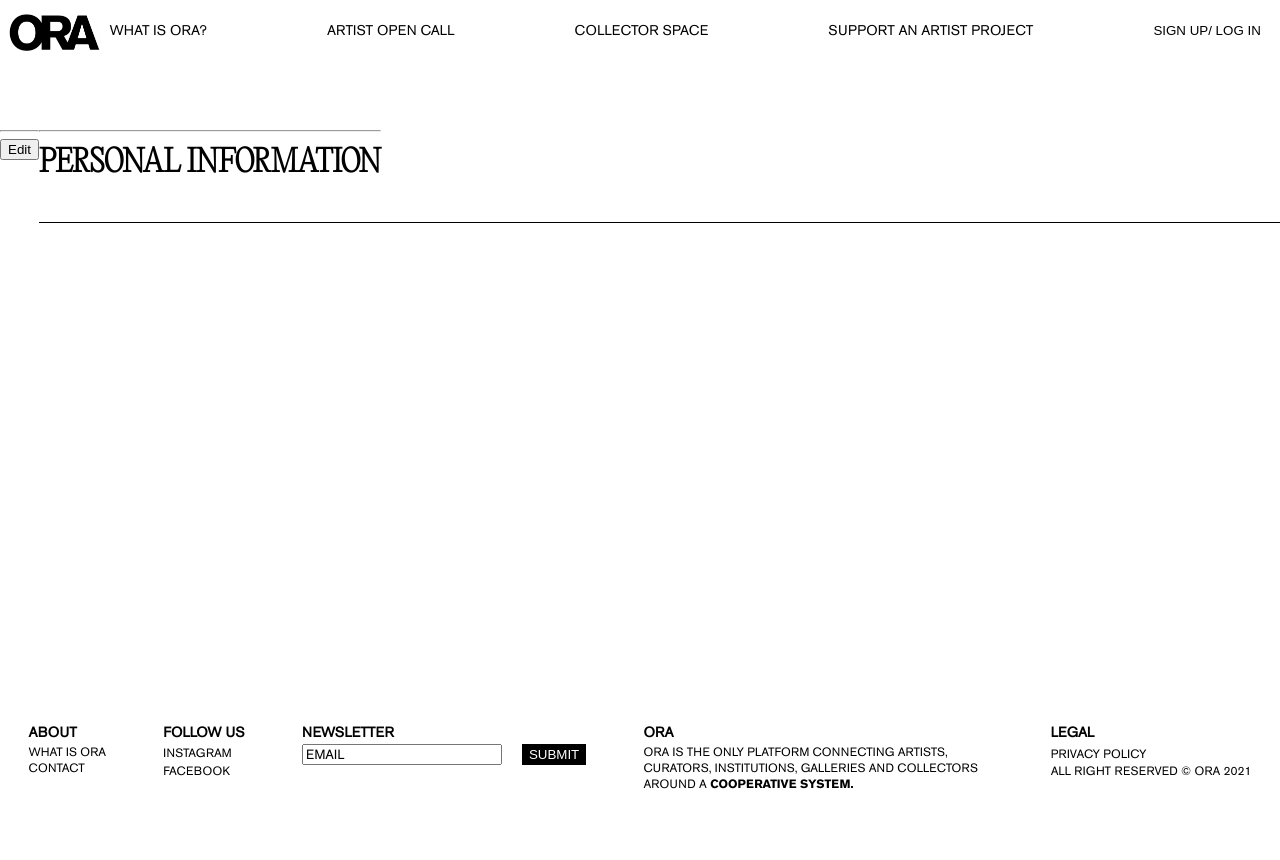
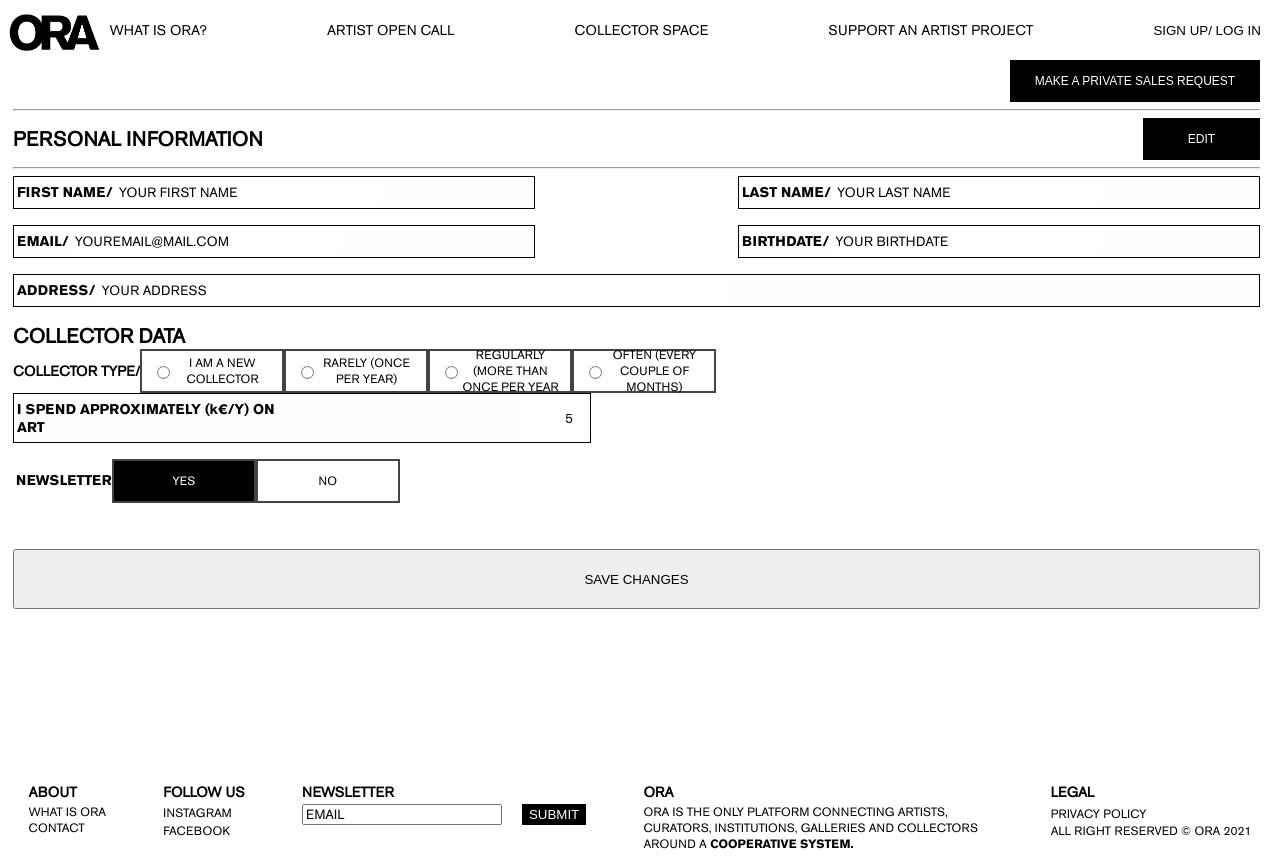
Before and after one commit to ORA-Arts/ora-prototype, a React (Create React App) app in the folder client/: page /collector/profile in a window 1280 px wide. Before the commit the page ends 800 px from the top, so only its background shows below. Built offline with nearby package versions, Linux system fonts and the light colour scheme; no server answers.

Commit message:
front end back end broken

```diff
--- a/client/src/App.css
+++ b/client/src/App.css
@@ -10,6 +10,10 @@
 
 html a{
   text-decoration: none;
+}
+
+::placeholder {
+  color: #C4C4C4;
 }
 
 /* .App {
--- a/client/src/App.js
+++ b/client/src/App.js
@@ -63,6 +63,9 @@ export default class App extends Component {
     this.fetchGalleryName().then(galleryName => {
       this.setState({ galleryName: galleryName });
     });
+    this.fetchCollectorName().then(collectorName => {
+      this.setState({ collectorName: collectorName });
+    });
     // console.log(currentUser);
     // this.setState({user: currentUser});
   }
--- a/client/src/api/service.js
+++ b/client/src/api/service.js
@@ -90,6 +90,8 @@ export const fetchArtworkById = async (artworkId) => {
     return res.data;
 };
 
+
+//collector profile
 export const fetchCollector = async () => {
     const res = await axios.get('/api/collector/profile');
     return res.data;
--- a/client/src/components/ArtistProfile/ArtistProfile.css
+++ b/client/src/components/ArtistProfile/ArtistProfile.css
@@ -180,8 +180,7 @@
  #ck-button input:checked + span {
      background-color:black;
      color:#fff;
-
- }
+}
 
  .myArtists .btn-image {
      margin-left: 16px;
--- a/client/src/components/CollectorProfile/CollectorProfile.css
+++ b/client/src/components/CollectorProfile/CollectorProfile.css
@@ -0,0 +1,114 @@
+
+#collectorProfile {
+  margin-left:13px;
+  margin-right: 20px;
+}
+
+.collectorHeader .btnPrivate {
+  width: 250px;
+  color: white;
+  font-size: 12px;
+  font-weight: 400;
+  padding: 12px;
+  cursor: pointer;
+  background-color: black;
+  border: 2px solid black;
+  text-transform: uppercase;
+}
+
+.collectorHeader .btnPrivate:hover {
+  color: black;
+  background-color: white;
+}
+
+.collector-name {
+  width: 100%;
+  display: flex;
+  justify-content: space-between;
+
+}
+
+
+.personalInformation h1{
+  margin: 0;
+  font-family: 'akzidenz-grotesk_proregular';
+  font-size: 20px;
+}
+
+
+.personalInformation .btn-edit {
+  width: 117px;
+  color: white;
+  font-size: 12px;
+  font-weight: 400;
+  padding: 12px;
+  cursor: pointer;
+  background-color: black;
+  border: 2px solid black;
+  text-transform: uppercase;
+}
+
+.personalInformation .btn-edit:hover {
+  color: black;
+  background-color: white;
+}
+
+.personalInformation {
+  width: 100%;
+  display: flex;
+  justify-content: space-between;
+  align-items: center;
+}
+
+.collectorType{
+  display: flex;
+  justify-content: space-evenly;
+  align-items: center;
+}
+
+.budget {
+  display: flex;
+  justify-content: space-between;
+  width: 45vw;
+}
+
+.budget input {
+  text-align: end;
+  width: 5vw;
+}
+
+
+
+.behaviourCheck  label {
+  display: inline-flex;
+  justify-content: center;
+  align-items: center;
+  text-align:center;
+  background-color:white;
+  padding: 5px 10px;
+  font-size: 12px;
+  border: 2px solid #444;
+  width: 120px;
+  height: 30px;
+}
+
+input:-webkit-autofill,
+input:-webkit-autofill:hover,
+input:-webkit-autofill:focus,
+input:-webkit-autofill:active {
+    transition: background-color 5000s ease-in-out 0s;
+}
+
+.behaviourCheck input[type="radio"]:checked {
+  background-color:black;
+  color: white;
+}
+
+.behaviourCheck  input[type="radio"]:focus {
+  border: 2px solid black;
+}
+
+.behaviourCheck  label:hover {
+  background-color:black;
+  color: white;
+}
--- a/client/src/components/CollectorProfile/CollectorProfile.js
+++ b/client/src/components/CollectorProfile/CollectorProfile.js
@@ -1,51 +1,275 @@
-import React, {useState, useEffect} from "react";
-import './CollectorProfile.css';
-import {fetchCollector, addNewCollector, editCollector} from '../../api/service'
+import React, { useState, useEffect } from "react";
+import "./CollectorProfile.css";
+import { fetchCollector, addNewCollector, editCollector } from "../../api/service";
 
-
-
-const CollectorProfile =(props) => {
+const CollectorProfile = (props) => {
   const initialState = {
-    firstName: '',
-    lastName: '',
-    email: '',
-    birthdate: '',
-    address: '',
-    behaviour : '',
-    budget: '',
-    newsletter: ''
+    firstName: "",
+    lastName: "",
+    email: "",
+    birthdate: "",
+    address: "",
+    behaviour: "",
+    budget: "",
+    newsletter: "",
   };
-
   const [data, setData] = useState(initialState);
   const [isEditMode, setIsEditMode] = useState(true);
   const [isCollectorExist, setIsCollectorExist] = useState(false);
   const [newsletter, setNewsletter] = useState(true);
+  const behaviours = [
+    "I am a New Collector",
+    "Rarely (once per year)",
+    "Regularly (more than once per year",
+    "Often (every couple of months)",
+  ];
+  const [checkedRel, setCheckedRel] = useState("");
+
+  const Checkbox = ({ type = "radio", name, checked = false, onChange }) => {
+    // console.log("Checkbox: ", name, checked);
+    return (
+      <input type={type} name={name} checked={checked} onChange={onChange} />
+    );
+  };
+
+  const handleCheckboxRel = (event) => {
+    //behaviour
+    setCheckedRel(event.target.name);
+    setData({ ...data, behaviour: event.target.name });
+  };
+
+  const relCheckboxes = behaviours.map((rel) => {
+    return {
+      name: rel,
+      key: rel,
+      label: rel.toUpperCase,
+    };
+  });
 
   const startEditing = () => {
     setIsEditMode(!isEditMode);
   };
 
+  const onChange = (event) => {
+    const { name, value } = event.target;
+    setData({ ...data, [name]: value.toUpperCase() });
+  };
+
+const submitHandler = async () => {
+  const uploadData = new FormData();
+  const dataCopy =data;
+  dataCopy.newsletter = newsletter;
+  dataCopy.budget = Number(dataCopy.budget)
+  let resData;
+  if (isEditMode && isCollectorExist) {
+    resData = await editCollector(uploadData);
+  } else {
+    resData = await addNewCollector(uploadData)
+  }
+  setData(resData);
+  setIsEditMode(false);
+  setIsCollectorExist(true);
+  props.changeCollectorName(resData.name)
+};
+
+useEffect(() => {
+  async function fetchData() {
+    await props.setUser(props.user);
+    const resData = await fetchCollector();
+    if (!resData) {
+      setIsCollectorExist(false);
+    } else {
+      setIsCollectorExist(true);
+      setIsEditMode(false);
+      setData(resData);
+    }
+  }
+  fetchData();
+}, []);
+
+
 
   return (
-    <div className="app-container">
-    <div className="collectorProfile">
-      <div className='collector-name'>
-      {data.name}
-      </div>
-      <hr/>
-      <div className="edit-button">
-        <button className="btn-edit" onClick={startEditing}>Edit</button>
+    <div className="indexWrap">
+      <div id="collectorProfile">
+        <div className="collectorHeader">
+          <div className="collector-name">
+            <h1>{data.firstName}</h1>
+            <button className="btnPrivate">
+              MAKE A PRIVATE SALES REQUEST
+            </button>
           </div>
         </div>
-    <div className='container-profile-content'>
-      <div className='personalInformation'>
         <hr />
+        <div id="formContainer">
+          <div className="personalInformation">
             <h1>PERSONAL INFORMATION</h1>
+            <div className="btnContainer">
+              <button className="btn-edit" onClick={startEditing}>
+                Edit
+              </button>
             </div>
+          </div>
+          <hr />
+          <div className="input-block">
+            <div className="input-container-half">
+              <span className="input-label input-lable-right">
+                FIRST NAME/{" "}
+              </span>
+              {isEditMode ? (
+                <input
+                  type="text"
+                  name="firstName"
+                  onChange={onChange}
+                  value={data.firstName}
+                  className="input-no-border"
+                  placeholder="Your First Name"
+                  role="textbox"
+                ></input>
+              ) : (
+                <span>{data.firstName}</span>
+              )}
+            </div>
+            <div className="input-container-half">
+              <span className="input-label input-lable-right">LAST NAME/ </span>
+              {isEditMode ? (
+                <input
+                  type="text"
+                  name="lastName"
+                  onChange={onChange}
+                  value={data.lastName}
+                  className="input-no-border"
+                  placeholder="Your Last Name"
+                ></input>
+              ) : (
+                <span>{data.lastName}</span>
+              )}
+            </div>
+            <div className="input-container-half">
+              {/* should not display even in edit */}
+              <span className="input-label input-lable-right">EMAIL/ </span>
+              {isEditMode ? (
+                <input
+                  type="email"
+                  name="email"
+                  onChange={onChange}
+                  value={data.email}
+                  className="input-no-border"
+                  placeholder="youremail@mail.com"
+                ></input>
+              ) : (
+                <span>{data.email}</span>
+              )}
+            </div>
+            <div className="input-container-half">
+              {/* should not display even in edit */}
+              <span className="input-label input-lable-left">BIRTHDATE/ </span>
+              {isEditMode ? (
+                <input
+                  type="string"
+                  name="birthdate"
+                  onChange={onChange}
+                  value={data.birthdate}
+                  className="input-no-border"
+                  placeholder="YOUR BIRTHDATE"
+                ></input>
+              ) : (
+                <span>{data.email}</span>
+              )}
+            </div>
+            <div className="input-container-full">
+              <span className="input-label">ADDRESS/ </span>
+              {isEditMode ? (
+                <input
+                  type="text"
+                  name="address"
+                  onChange={onChange}
+                  value={data.address}
+                  className="input-no-border"
+                  placeholder="YOUR ADDRESS"
+                ></input>
+              ) : (
+                <span>{data.address}</span>
+              )}
+            </div>
+            <div className="personalInformation">
+              <h1>COLLECTOR DATA</h1>
+            </div>
+            <div className="input-block">
+              <div className="collectorType">
+                <span className="inputLabel">COLLECTOR TYPE/ </span>
+                {isEditMode ? (
+                  relCheckboxes.map((item) => (
+                    <div className="inputClear behaviourCheck">
+                      <label key={item.key}>
+                        <Checkbox
+                          name={item.name}
+                          checked={checkedRel === item.name}
+                          onChange={handleCheckboxRel}
+                        />
+                        <span>{item.name}</span>
+                      </label>
+                    </div>
+                  ))
+                ) : (
+                  <span> {data.behaviour} </span>
+                )}
+              </div>
+              <div className="input-container-half budget">
+                {/* should not display even in edit */}
+                <span className="input-label input-lable-left">
+                  I SPEND APPROXIMATELY (k€/Y) ON ART
+                </span>
+                {isEditMode ? (
+                  <input
+                    type="number"
+                    name="budget"
+                    onChange={onChange}
+                    value={data.budget}
+                    className="input-no-border"
+                    placeholder="5"
+                  ></input>
+                ) : (
+                  <span>{data.email}</span>
+                )}
               </div>
 
             </div>
-  )
-}
+            <div id="selectTopic">
+                <span className="input-label">NEWSLETTER</span>
+                {isEditMode ? (
+                  <>
+                    <input
+                      type="radio"
+                      id="yes"
+                      name="newsletter"
+                      onChange={(e) => setNewsletter(true)}
+                      checked={newsletter}
+                    />
+                    <label htmlFor="yes">YES</label>
+                    <input
+                      type="radio"
+                      id="no"
+                      name="newsletter"
+                      onChange={(e) => setNewsletter(false)}
+                      checked={!newsletter}
+                    />
+                    <label htmlFor="no">NO</label>
+                  </>
+                ) : newsletter ? (
+                  "YES"
+                ) : (
+                  "NO"
+                )}
+            </div>
+            {isEditMode ?
+            <button className="btnSave save-change space-top" onClick={submitHandler}>SAVE CHANGES</button>
+            : null}
+          </div>
+        </div>
+      </div>
+    </div>
+  );
+};
 
-export default CollectorProfile
+export default CollectorProfile;
--- a/client/src/components/GalleryProfile/GalleryProfile.css
+++ b/client/src/components/GalleryProfile/GalleryProfile.css
@@ -109,8 +109,10 @@
 
 .input-label {
     font-size: 14px;
-    font-weight: bold;
+
     max-width: 50%;
+    padding-left: 3px;
+    font-family: 'akzidenz-grotesk_probold';
 }
 
 .input-lable-left {
@@ -125,6 +127,7 @@
     border: none;
     width: 50%;
     text-transform: uppercase;
+    font-family: 'akzidenz-grotesk_proregular';
     /* max-width: 50%; */
 }
 
@@ -201,6 +204,7 @@
     margin: 0 12px;
 }
 
+
 #selectTopic input[type="radio"] {
     opacity: 0;
     position: fixed;
@@ -213,12 +217,11 @@
     align-items: center;
     text-align:center;
     background-color:white;
-    /* padding: 5px 10px; */
-    margin: 0 10px;
+    padding: 5px 10px;
     font-size: 12px;
     border: 2px solid #444;
     width: 120px;
-    height: 60px;
+    height: 30px;
   }
 
   input:-webkit-autofill,
--- a/client/src/services/auth.js
+++ b/client/src/services/auth.js
@@ -59,7 +59,7 @@ const logout = () => {
 const addNewsletter = (email) => {
   console.log(email)
   return axios.
-  post('http://localhost:5005/api/newsletter', {email})
+  post('/api/newsletter', {email})
   .then(response => {
     console.log("response", response)
     return response.data;
```
Also changed, not shown: 2 other files (tests, documents, lock files or other folders). Lines whose indentation alone changed are shown as unchanged.
